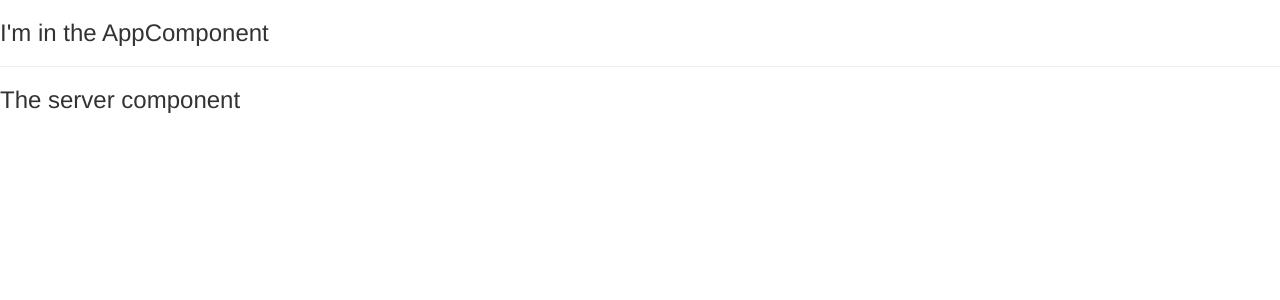
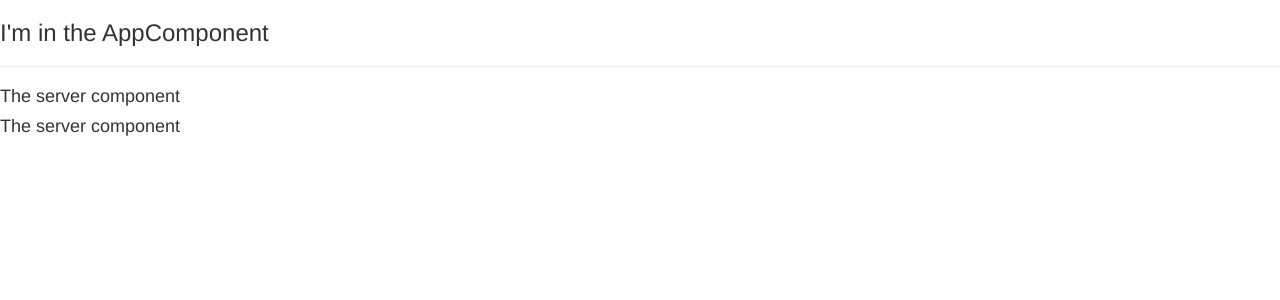
Before and after one commit to dirkgietelink/udemy-ang8, an Angular app: page / in a window 1280 px wide. Shown: the top 300 px of the page. Built offline with nearby package versions, Linux system fonts and the light colour scheme.

Commit message:
vid 18: Generated new component servers.component using CLI ng generate. AppModule is automatically updated by ng generate. Nested ServerComponent (twice) in ServersComponent.

```diff
--- a/src/app/app.component.html
+++ b/src/app/app.component.html
@@ -1,3 +1,3 @@
 <h3>I'm in the AppComponent</h3>
 <hr>
-<app-server></app-server>
+<app-servers></app-servers>
--- a/src/app/app.module.ts
+++ b/src/app/app.module.ts
@@ -4,11 +4,13 @@
 
 import { AppComponent } from './app.component';
 import {ServerComponent} from './server/server.component';
+import { ServersComponent } from './servers/servers.component';
 
 @NgModule({
   declarations: [
     AppComponent,
-    ServerComponent
+    ServerComponent,
+    ServersComponent
   ],
   imports: [
     BrowserModule,
--- a/src/app/server/server.component.html
+++ b/src/app/server/server.component.html
@@ -1 +1 @@
-<h3>The server component</h3>
+<h4>The server component</h4>
--- /dev/null
+++ b/src/app/servers/servers.component.html
@@ -0,0 +1,2 @@
+<app-server></app-server>
+<app-server></app-server>
--- /dev/null
+++ b/src/app/servers/servers.component.ts
@@ -0,0 +1,15 @@
+import { Component, OnInit } from '@angular/core';
+
+@Component({
+  selector: 'app-servers',
+  templateUrl: './servers.component.html',
+  styleUrls: ['./servers.component.css']
+})
+export class ServersComponent implements OnInit {
+
+  constructor() { }
+
+  ngOnInit() {
+  }
+
+}
```
Also changed, not shown: src/app/servers/servers.component.css (added).
